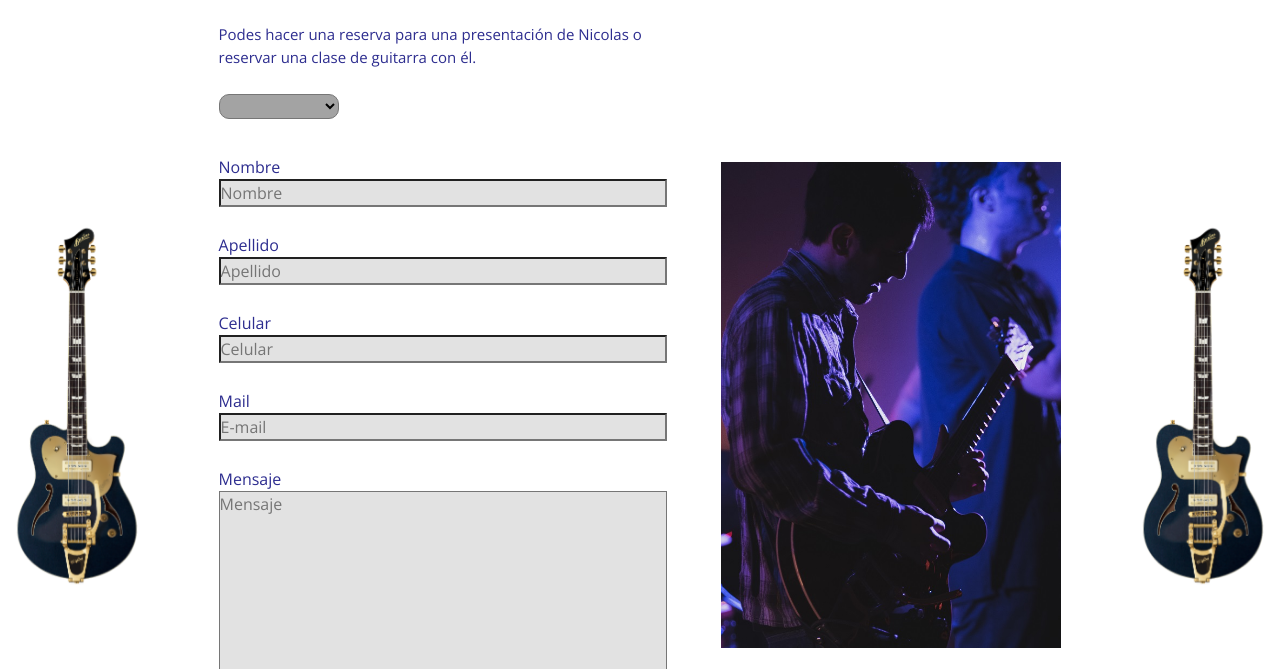
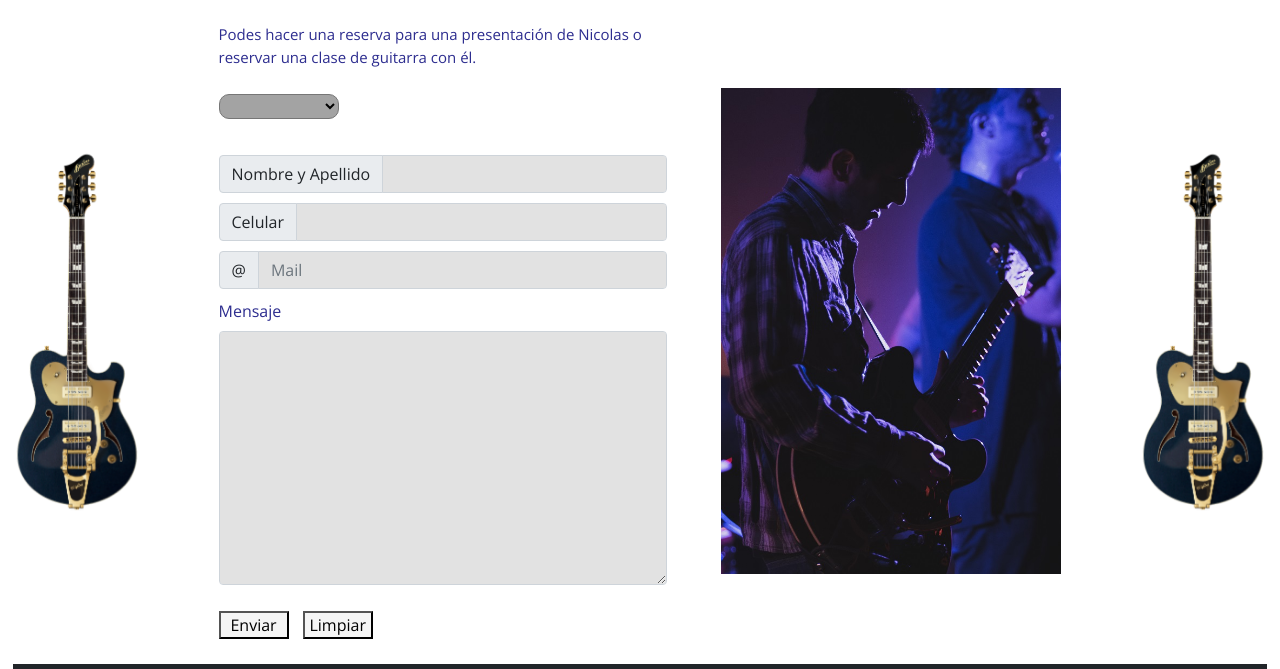
Before and after one commit to leopersag/Desafio-07, a plain HTML site: page Pages/Contacto.html in a window 1280 px wide. Shown: the part 78-747 px from the top of the page. Drawn offline with nearby package versions, Linux system fonts and the light colour scheme.

Commit message:
Se agrega componentes Form de BOOTSTRAP en la pagina de contacto

```diff
--- a/Pages/Contacto.html
+++ b/Pages/Contacto.html
@@ -61,16 +61,26 @@
                 <p></p>
 
                 <form class="Contacto_formulario main_contacto">
-                    <Div class="Contacto_formulario_namebox">Nombre</Div>
-                    <input class="Contacto_formulario_box" type="text" placeholder="Nombre"><p></p>
-                    <div class="Contacto_formulario_namebox">Apellido</div>
-                    <input class="Contacto_formulario_box" type="text" placeholder="Apellido"><p></p>
-                    <div class="Contacto_formulario_namebox">Celular</div>
-                    <input class="Contacto_formulario_box" type="tel" placeholder="Celular"><p></p>
-                    <div class="Contacto_formulario_namebox">Mail</div>
-                    <input class="Contacto_formulario_box" type="email" placeholder="E-mail"><p></p>
-                    <div class="Contacto_formulario_namebox">Mensaje</div>
-                    <textarea class="Contacto_formulario_box" name="Mensaje" id="" cols="50" rows="10" placeholder="Mensaje"></textarea><p></p>
+
+                    <div class="input-group Contacto_formulario_namebox">
+                        <span class="input-group-text">Nombre y Apellido</span>
+                        <input type="text" aria-label="Nombre y Apellido" class="form-control Contacto_formulario_box">
+                    </div>
+
+                    <div class="input-group Contacto_formulario_namebox">
+                        <span class="input-group-text">Celular</span>
+                        <input type="text" aria-label="Celular" class="form-control Contacto_formulario_box">
+                    </div>
+
+                    <div class="input-group flex-nowrap Contacto_formulario_namebox">
+                        <span class="input-group-text" id="addon-wrapping">@</span>
+                        <input type="text" class="form-control Contacto_formulario_box" placeholder="Mail" aria-label="Mail" aria-describedby="addon-wrapping">
+                    </div>
+
+                    <div class="mb-3 Contacto_formulario_namebox">
+                        <label for="exampleFormControlTextarea1" class="form-label">Mensaje</label>
+                        <textarea class="form-control Contacto_formulario_box" id="exampleFormControlTextarea1" rows="10" cols="75"></textarea>
+                    </div>
 
                     <div class="Contacto_boton">
                         <input  class="boton" type="submit" value="Enviar">
```
